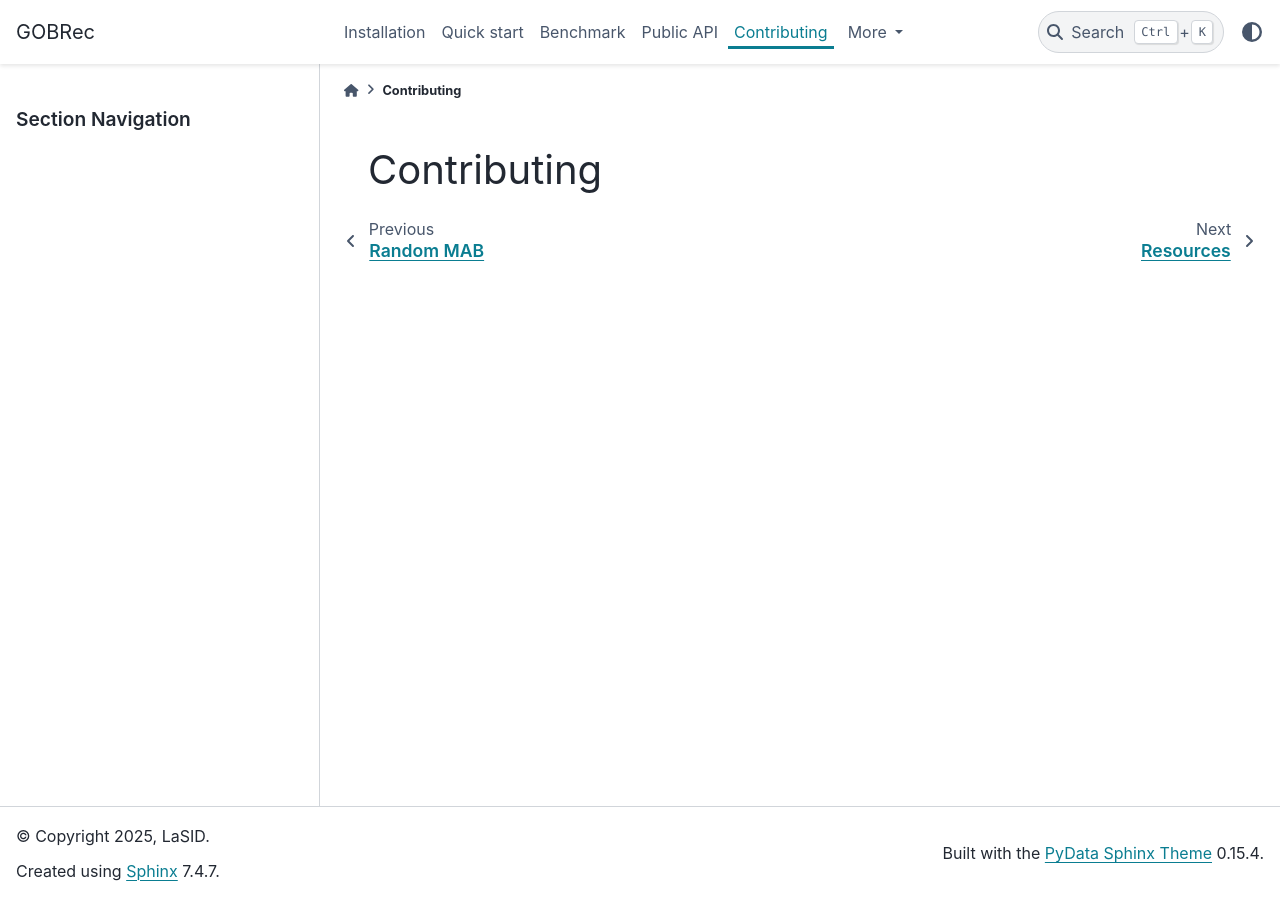
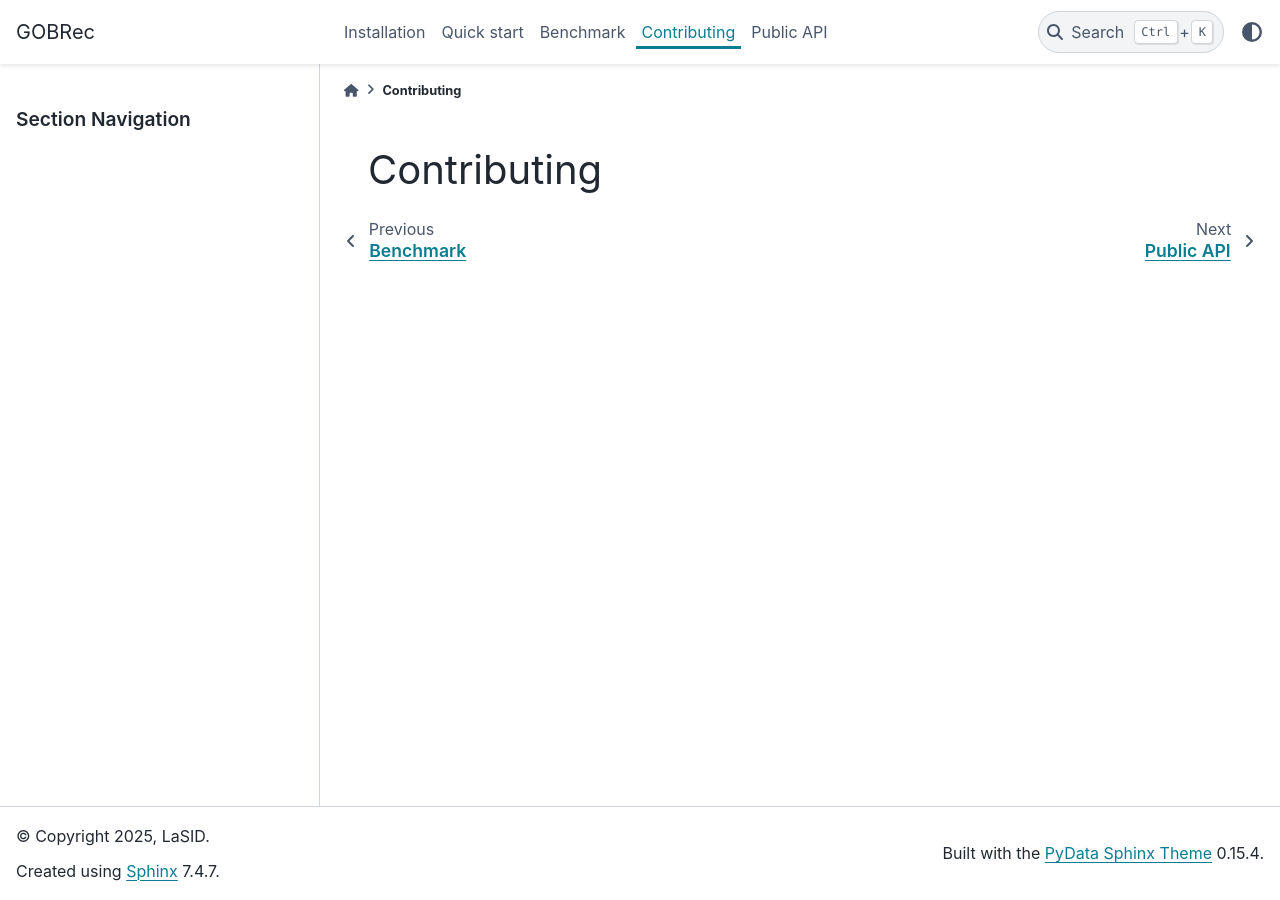
Before and after one commit to RecSys-UFSCar/gobrec, a Sphinx documentation site: the page built from docsrc/source/contributing.md, in a window 1280 px wide. Built offline with Sphinx 7.4.7 and the PyData theme 0.15.4, drawn with Linux system fonts in a browser that asks for light colours.

Commit message:
update docs

```diff
--- a/docsrc/source/index.rst
+++ b/docsrc/source/index.rst
@@ -16,6 +16,5 @@ Documentation pages
    installation
    quick start
    benchmark
+   contributing
    public API
-   contributing
-   resources
--- a/docsrc/source/resources.md
+++ /dev/null
@@ -1 +0,0 @@
-# Resources
```
